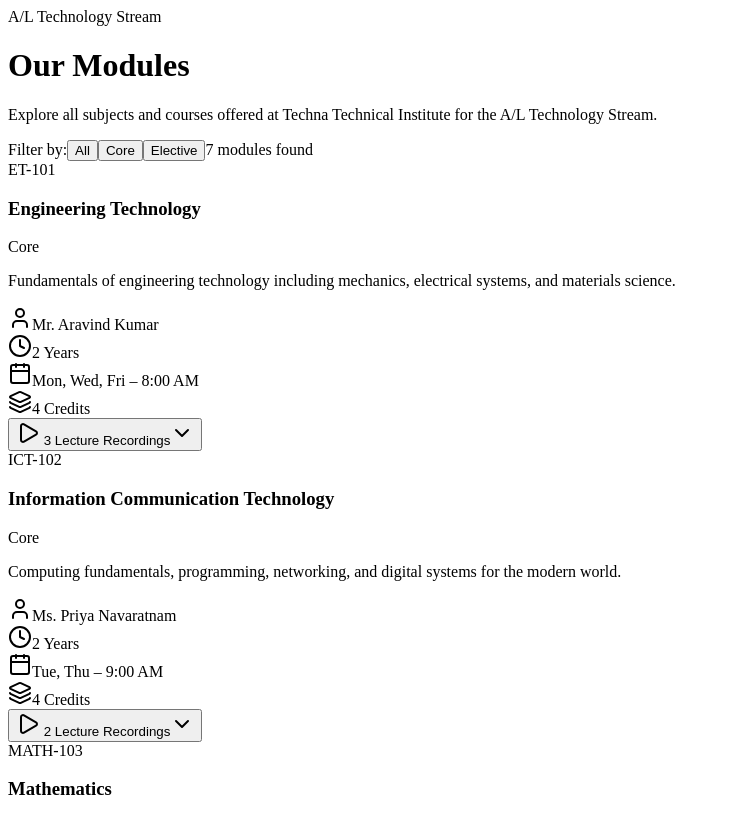
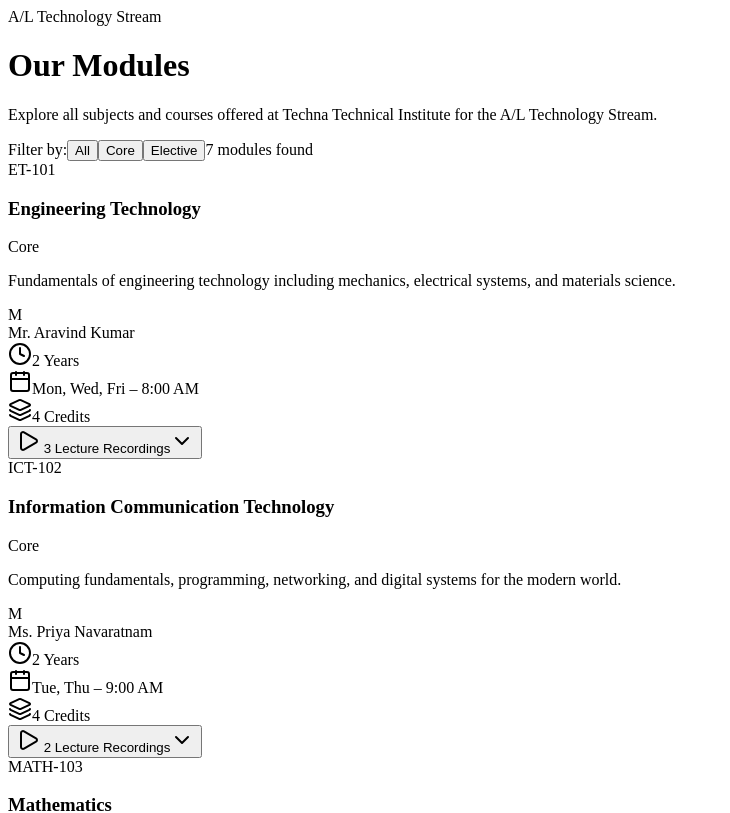
Before and after one commit to Neon-Labz/Techna-website-FE, a Next.js app: page /ModulesPage in a window 1280 px wide. Shown: the top 813 px of the page, without its empty margins (0-730 px from the left). Built offline with nearby package versions, Linux system fonts and the light colour scheme.

Commit message:
feat: display teacher photo on module page

```diff
--- a/src/components/website/ModulesSection.tsx
+++ b/src/components/website/ModulesSection.tsx
@@ -1,6 +1,6 @@
 'use client';
 import { useState } from 'react';
-import { Clock, User, Play, ChevronDown, ChevronUp, BookOpen, Layers, Calendar } from 'lucide-react';
+import { Clock, Play, ChevronDown, ChevronUp, BookOpen, Layers, Calendar } from 'lucide-react';
 import { mockModules } from '../../data/mockData';
 
 const moduleColors = [
@@ -70,7 +70,17 @@
 
                   <div className="grid grid-cols-2 gap-3 mb-4">
                     <div className="flex items-center gap-2 text-sm text-gray-600">
-                      <User className="w-4 h-4 text-blue-500" />
+                      {module.instructorPhotoUrl ? (
+                        <img
+                          src={module.instructorPhotoUrl}
+                          alt={module.instructor}
+                          className="w-6 h-6 rounded-full object-cover shrink-0"
+                        />
+                      ) : (
+                        <div className="w-6 h-6 rounded-full bg-blue-100 flex items-center justify-center text-blue-600 text-xs font-bold shrink-0">
+                          {module.instructor.charAt(0)}
+                        </div>
+                      )}
                       <span className="truncate">{module.instructor}</span>
                     </div>
                     <div className="flex items-center gap-2 text-sm text-gray-600">
--- a/src/types/index.ts
+++ b/src/types/index.ts
@@ -61,6 +61,7 @@
   duration: string;
   credits: number;
   instructor: string;
+  instructorPhotoUrl?: string;
   schedule: string;
   category: string;
   videos: LectureVideo[];
```
